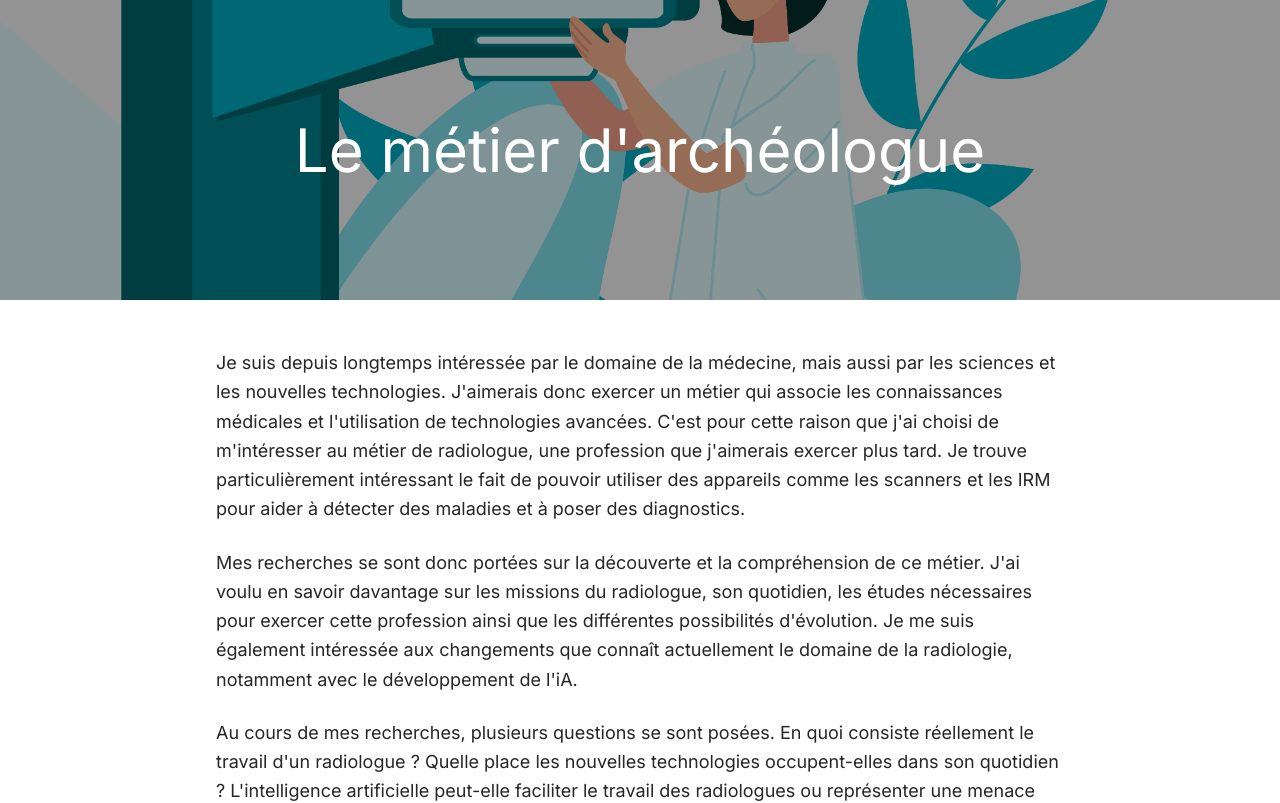
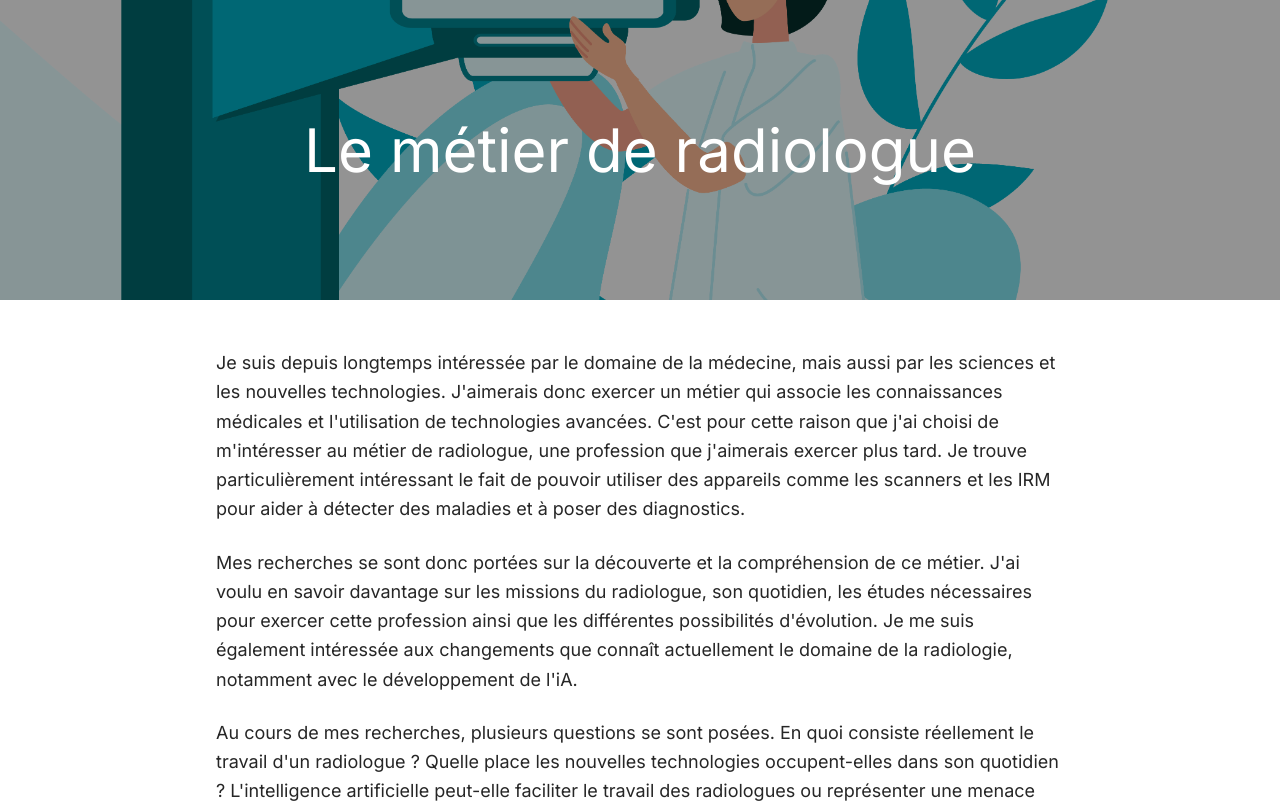
Before and after one commit to elwalidiaboubacar-web/bolt, a React (Vite) app: page / in a window 1280 px wide. Shown: the top 803 px of the page. Built offline with nearby package versions, Linux system fonts and the light colour scheme.

Commit message:
Update Header component for radiologist profession

```diff
--- a/src/components/Header.tsx
+++ b/src/components/Header.tsx
@@ -5,7 +5,7 @@ export default function Header() {
       <div className="relative flex h-[250px] w-full items-center justify-center overflow-hidden bg-neutral-100 md:h-[300px]">
         <img
           src="/1.png"
-          alt="Archéologie"
+          alt="Radiologue"
           className="absolute inset-0 h-full w-full object-cover object-center"
         />
         {/* On remet un filtre noir uniforme pour que le texte soit lisible au centre */}
@@ -14,7 +14,7 @@ export default function Header() {
         {/* Le conteneur du texte est maintenant centré (text-center) */}
         <div className="relative z-10 w-full px-4 text-center">
           <h1 className="text-3xl font-light text-white sm:text-4xl md:text-5xl lg:text-6xl">
-            Le métier d'archéologue
+            Le métier de radiologue
           </h1>
         </div>
       </div>
```
